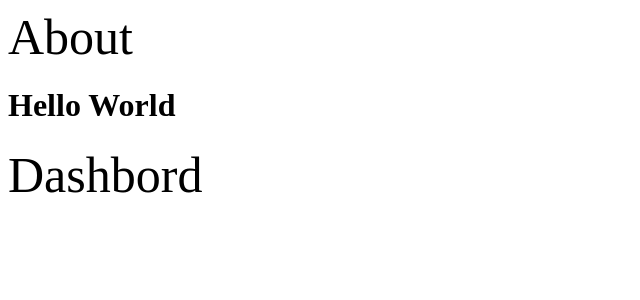
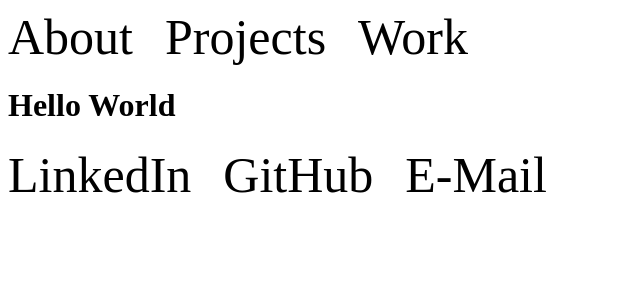
Before and after one commit to pndroa/portfolio, a Next.js app: page / in a window 1280 px wide. Shown: the top 300 px of the page, without its empty margins (0-640 px from the left). Built offline with nearby package versions, Linux system fonts and the light colour scheme.

Commit message:
Added Elements to Header and Footer

```diff
--- a/src/app/page.tsx
+++ b/src/app/page.tsx
@@ -7,11 +7,15 @@
   return (
     <>
       <Header>
-        <HeaderElements link="/" name="About"></HeaderElements>
+        <HeaderElements link="/" name="About" />
+        <HeaderElements link="/" name="Projects" />
+        <HeaderElements link="/" name="Work" />
       </Header>
       <h1>Hello World</h1>
       <Footer>
-        <FooterElements link="/" name="Dashbord" />
+        <FooterElements link="/" name="LinkedIn" />
+        <FooterElements link="/" name="GitHub" />
+        <FooterElements link="/" name="E-Mail" />
       </Footer>
     </>
   )
--- a/src/components/Footer.tsx
+++ b/src/components/Footer.tsx
@@ -5,7 +5,16 @@
 }
 
 const Footer: React.FC<Props> = ({ children }) => {
-  return <div>{children}</div>
+  return (
+    <div
+      style={{
+        display: "flex",
+        gap: "2rem",
+      }}
+    >
+      {children}
+    </div>
+  )
 }
 
 export default Footer
--- a/src/components/Header.tsx
+++ b/src/components/Header.tsx
@@ -5,7 +5,16 @@
 }
 
 const Header: React.FC<Props> = ({ children }) => {
-  return <div>{children}</div>
+  return (
+    <div
+      style={{
+        display: "flex",
+        gap: "2rem",
+      }}
+    >
+      {children}
+    </div>
+  )
 }
 
 export default Header
```
